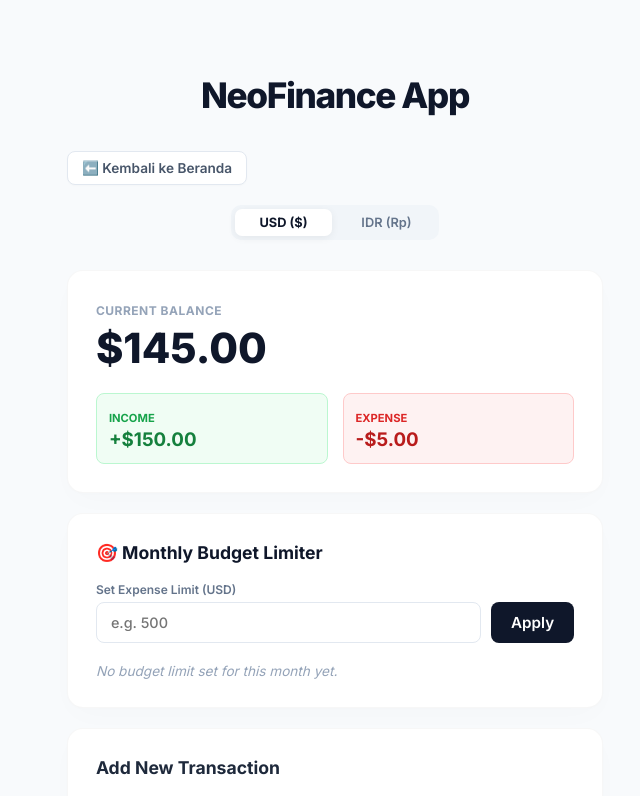
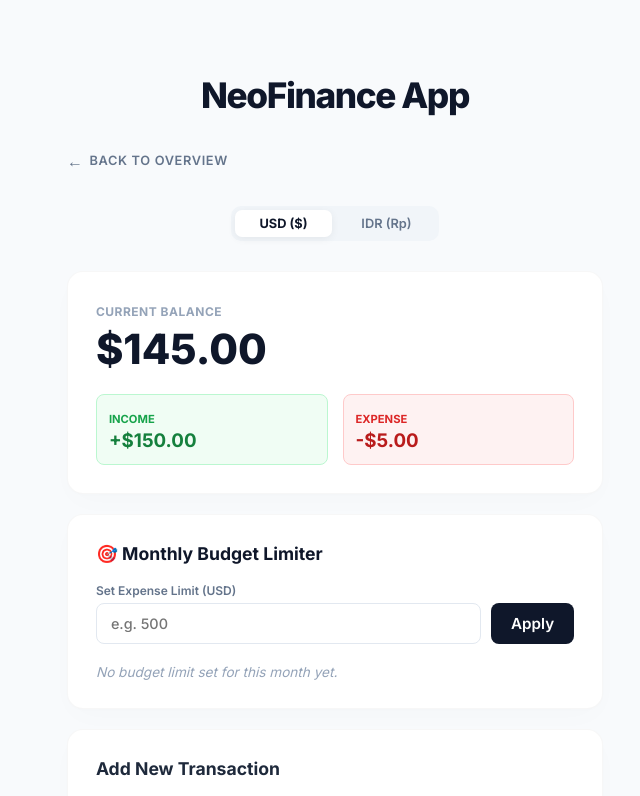
Before and after one commit to Alvinfaizt/personal-finance-dashboard, a React (Vite) app: page /dashboard in a window 1280 px wide. Shown: the top 796 px of the page, without its empty margins (305-945 px from the left). Built offline with nearby package versions, Linux system fonts and the light colour scheme.

Commit message:
feat: enhance Dashboard component with improved button styles and layout for better user interaction

```diff
--- a/src/components/Dashboard.jsx
+++ b/src/components/Dashboard.jsx
@@ -26,21 +26,33 @@ function Dashboard({
       <button
         onClick={() => navigate('/')}
         style={{
-          background: '#ffffff',
-          border: '1px solid #e2e8f0',
-          padding: '8px 14px',
-          borderRadius: '8px',
+          background: 'transparent',
+          border: 'none',
+          padding: '0 0 8px 0',
+          borderRadius: '0',
           fontWeight: 600,
           cursor: 'pointer',
-          marginBottom: '20px',
-          color: '#475569',
+          marginBottom: '30px',
+          color: '#64748b',
           fontFamily: "'Inter', sans-serif",
-          fontSize: '0.85rem',
-          boxShadow: '0 1px 2px rgba(0,0,0,0.02)',
-          display: 'block'
+          fontSize: '0.8rem',
+          letterSpacing: '0.05em',
+          textTransform: 'uppercase',
+          display: 'inline-flex',
+          alignItems: 'center',
+          gap: '6px',
+          transition: 'color 0.2s ease, transform 0.2s ease',
+        }}
+        onMouseEnter={(e) => {
+          e.currentTarget.style.color = '#0f172a';
+          e.currentTarget.style.transform = 'translateX(-2px)';
+        }}
+        onMouseLeave={(e) => {
+          e.currentTarget.style.color = '#64748b';
+          e.currentTarget.style.transform = 'translateX(0)';
         }}
       >
-        ⬅️ Kembali ke Beranda
+        <span style={{ fontSize: '1rem', lineHeight: '0' }}>←</span> Back to Overview
       </button>
 
       <div className="currency-bar">
```
